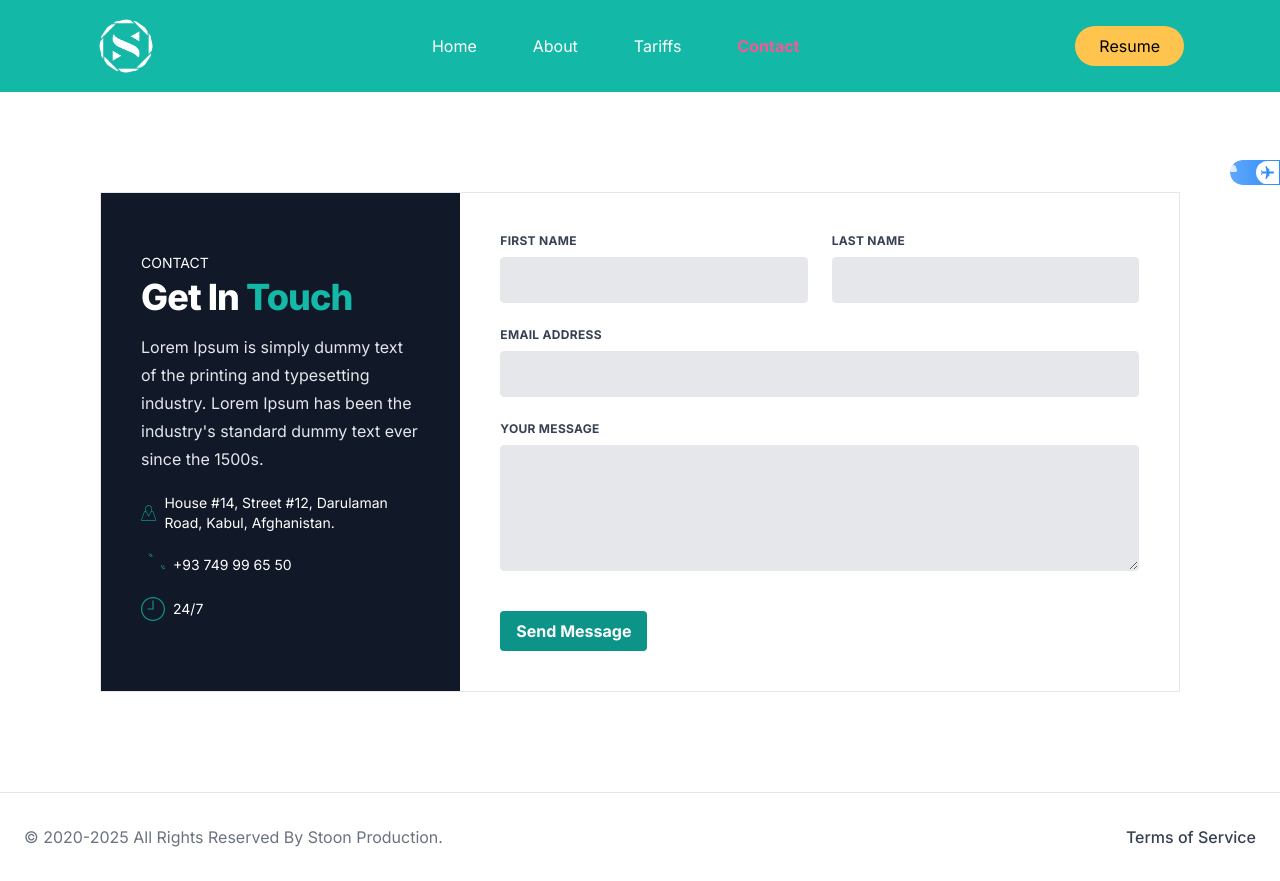
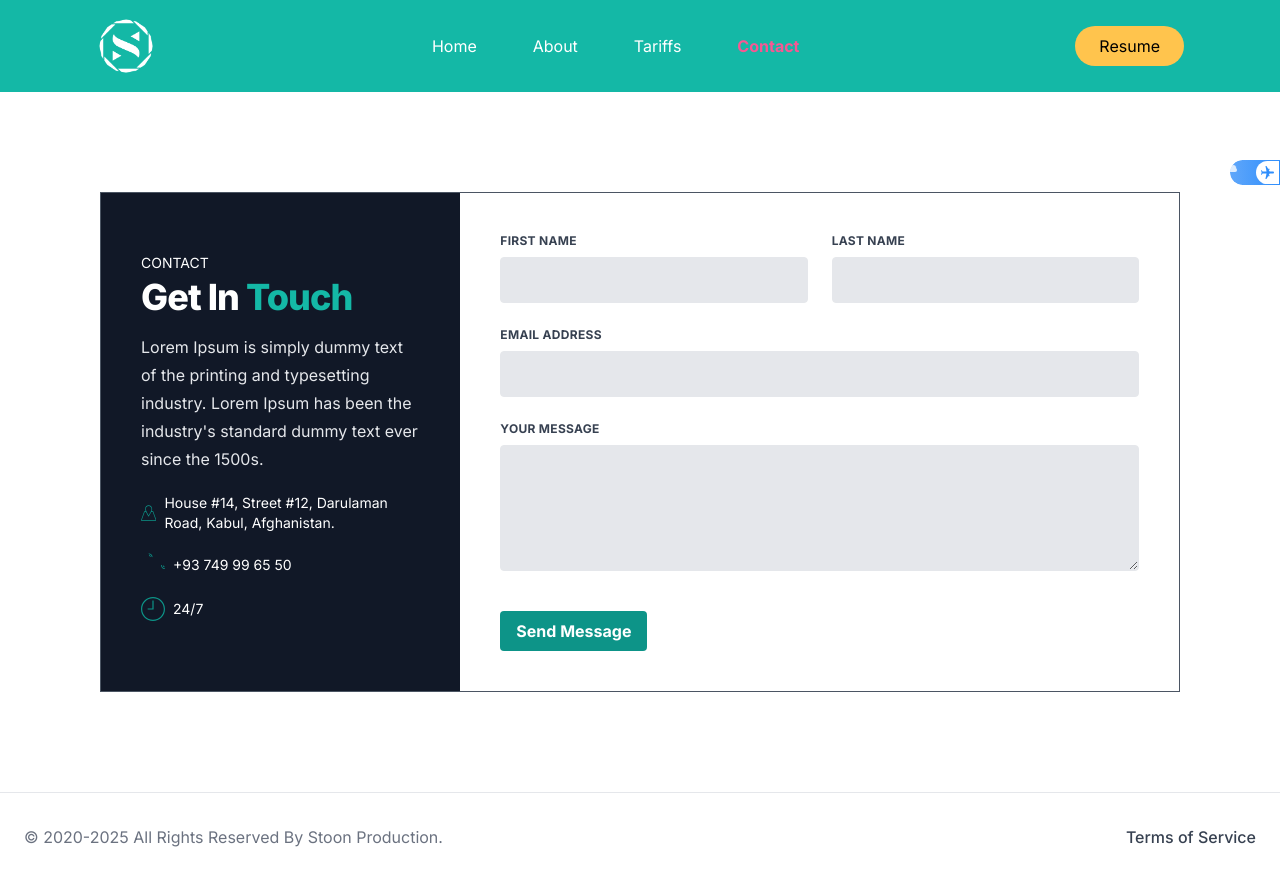
Before and after one commit to dissojak/StoonProd, a Next.js app: page /contact in a window 1280 px wide. Built offline with nearby package versions, Linux system fonts and the light colour scheme.

Commit message:
edit a lil on contact section

```diff
--- a/src/app/contact/page.js
+++ b/src/app/contact/page.js
@@ -9,7 +9,7 @@ function Contact() {
       </span>
       <section className="bg-white text-black py-20 dark:bg-gray-950 dark:text-white">
         <div className="max-w-screen-lg p-5 m-auto sm:mx-20">
-          <div className="grid grid-cols-1 md:grid-cols-12 border dark:border-teal-400">
+          <div className="grid grid-cols-1 md:grid-cols-12 border border-gray-600 dark:border-teal-400">
             <div className="bg-gray-900 md:col-span-4 p-10 text-white dark:bg-gray-800 dark:text-gray-100">
               <p className="mt-4 text-sm leading-7 font-regular uppercase">
                 Contact
```
